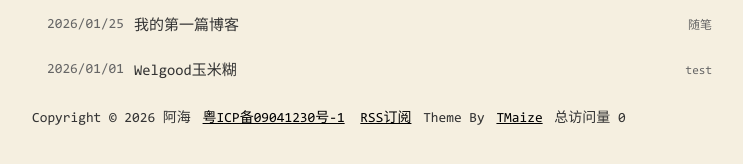
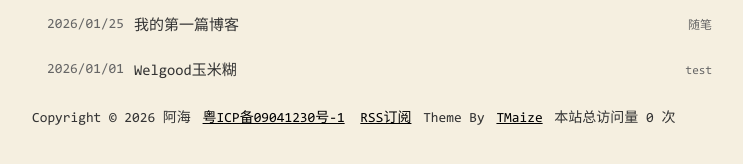
Before and after one commit to ahaitodo/ahaitodo.github.io, a Jekyll site: the page built from index.html, in a window 1280 px wide. Shown: the part 427-591 px from the top of the page, without its empty margins (268-1011 px from the left). Built offline with Jekyll 4.4.1, drawn with Linux system fonts in a browser that asks for light colours; comment, search, counter and statistics services are not loaded.

Commit message:
Update content

```diff
--- a/_includes/footer.html
+++ b/_includes/footer.html
@@ -6,14 +6,14 @@
   <span>Theme By</span>
   <a href="https://github.com/TMaize/tmaize-blog">TMaize</a>
 
-  {%- if site.extCount %}
-    <span>总访问量</span>
-    <span id="busuanzi_value_site_pv">0</span>
-  {% endif %}
+  <span id="busuanzi_container_site_pv">
+    本站总访问量 <span id="busuanzi_value_site_pv"></span> 次
+  </span>
   <div class="footer-btn theme-toggler hide">
     <i class="svg-icon icon-theme-light"></i>
   </div>
   <div class="footer-btn to-top">
     <i class="svg-icon icon-arrow-top"></i>
   </div>
+  <script async src="//busuanzi.ibruce.info/busuanzi/2.3/busuanzi.pure.mini.js"></script>
 </footer>
```
